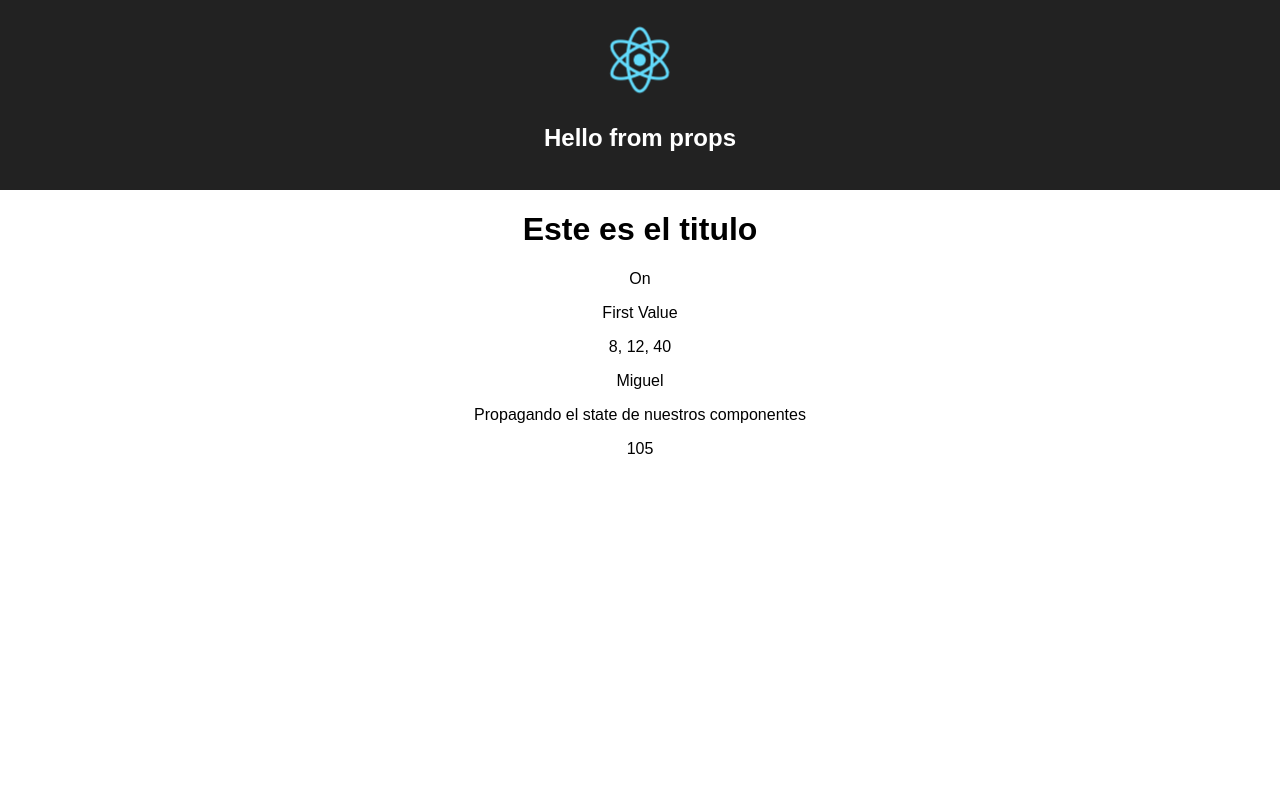
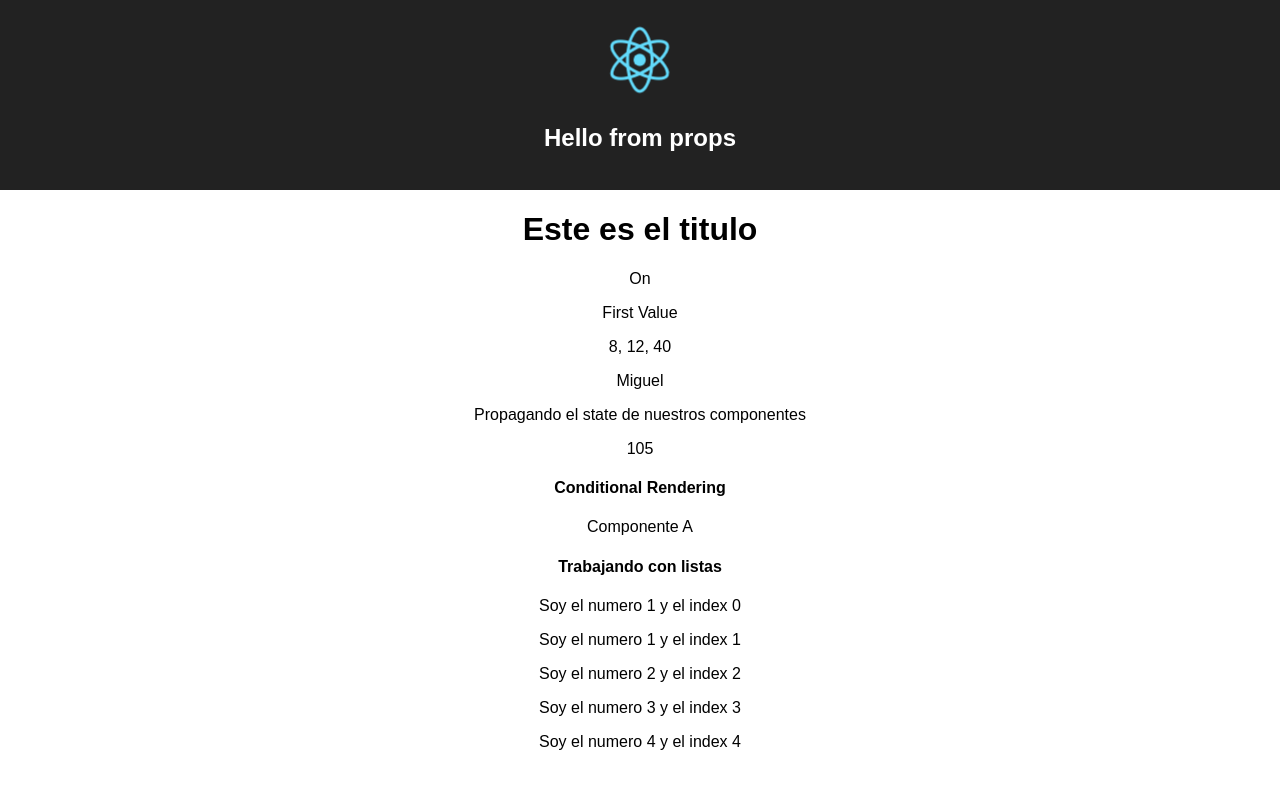
Before and after one commit to lucasdepetris/CursoReact, a React (Create React App) app: page / in a window 1280 px wide. Shown: the top 788 px of the page. Built offline with nearby package versions, Linux system fonts and the light colour scheme.

Commit message:
listas en react

```diff
--- a/src/App.js
+++ b/src/App.js
@@ -1,6 +1,7 @@
 import React, { Component } from 'react';
 import logo from './logo.svg';
 import './App.css';
+import ConditionalSection from './sections/conditional'
 
 /*function Hello (props){
     return <h2>{props.title}</h2>
@@ -72,6 +73,8 @@ class App extends Component {
   state = { name: 'Miguel' }
 
   render() {
+    const numbers = [1,1,2,3,4]
+
     return (
       <div className="App">
         <header className="App-header">
@@ -90,8 +93,16 @@ class App extends Component {
          {this.state.name}
          <p>Propagando el state de nuestros componentes</p>
          <Contador contadorInicial={100} />
+         <ConditionalSection />
 
+         <div>
+          <h4>Trabajando con listas</h4>
+          {numbers.map((number,index) => {
+            return <p key = {index} >Soy el numero {number} y el index {index}</p>
+          })}
+         </div>
       </div>
+
     );
   }
 }
--- /dev/null
+++ b/src/sections/conditional.js
@@ -0,0 +1,26 @@
+import React, {Component} from 'react'
+
+class ComponenteA extends Component{
+  render(){
+    return <p>Componente A</p>
+  }
+}
+
+class ComponenteB extends Component{
+  render(){
+    return <p>Componente B</p>
+  }
+}
+
+export default class ConditionalSection extends Component {
+  constructor() {
+    super()
+    this.state = {mostrarA:true}
+  }
+  render(){
+    return  <div>
+              <h4>Conditional Rendering</h4>
+              {this.state.mostrarA ? <ComponenteA/> : <ComponenteB/>}
+            </div>
+  }
+}
```
